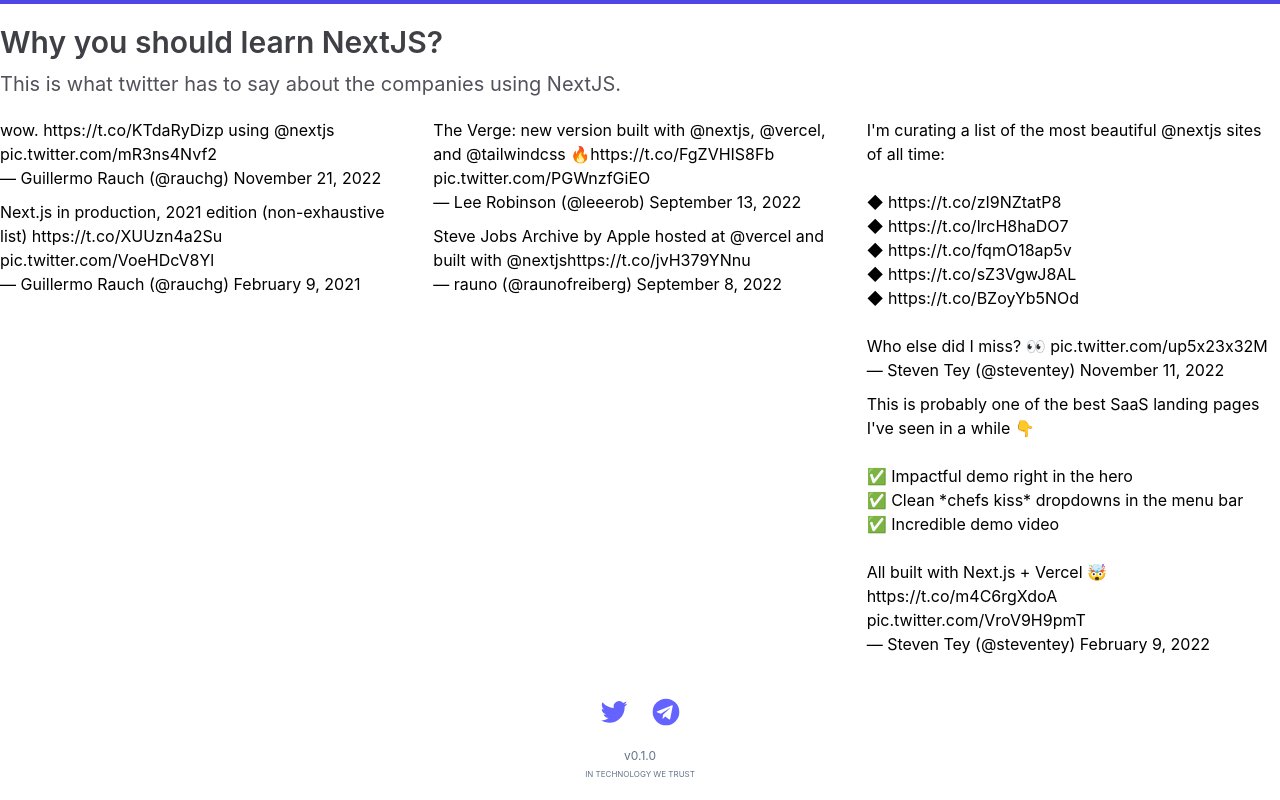
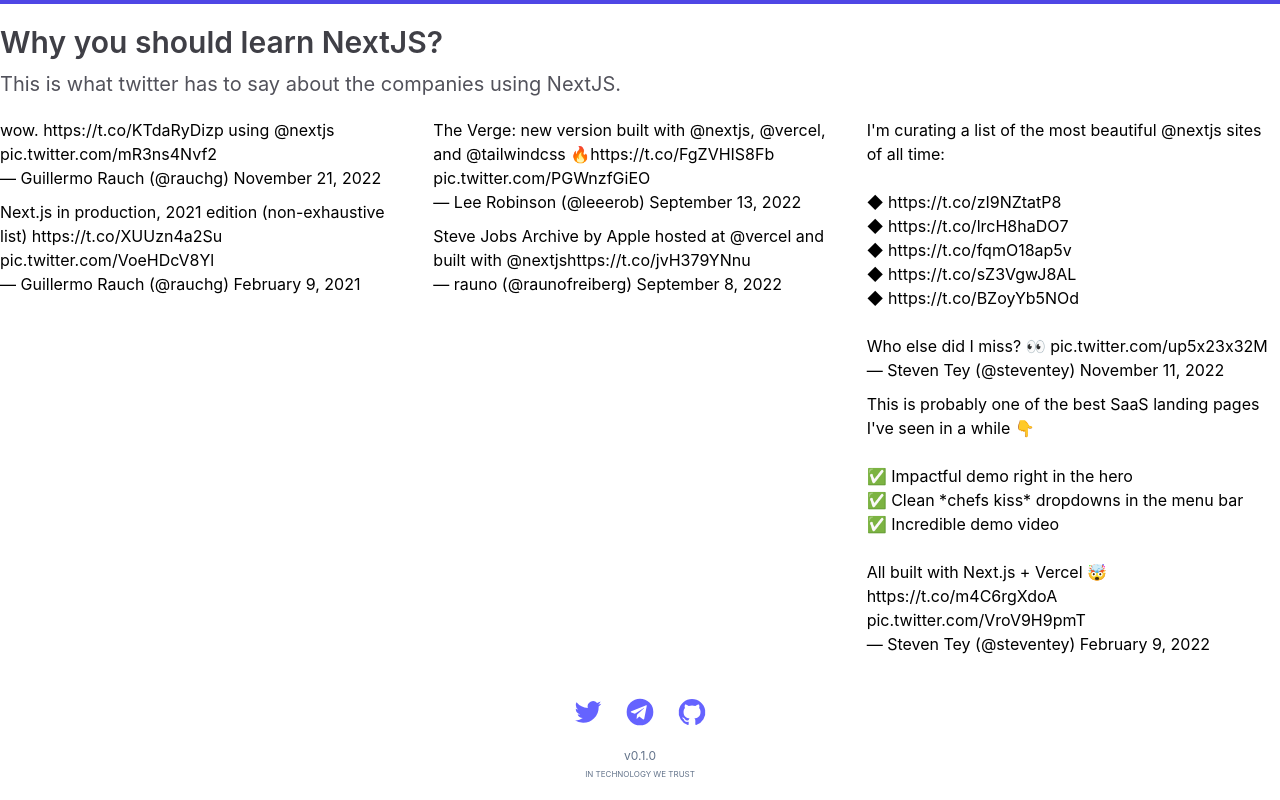
Before and after one commit to codeoholic/howtonextjs.com, a Next.js app: page / in a window 1280 px wide. Shown: the part 796-1596 px from the top of the page. Built offline with nearby package versions, Linux system fonts and the light colour scheme.

Commit message:
feat: github link in footer

```diff
--- a/components/footer/Footer.js
+++ b/components/footer/Footer.js
@@ -21,6 +21,11 @@
                         <img src="/telegram.svg" alt="telegram_icon"/>
                     </Link>
                 </div>
+                <div className="h-8 w-8 relative">
+                    <Link href="https://github.com/codeoholic/howtonextjs.com" passHref target="_blank">
+                        <img src="/github.svg" alt="telegram_icon"/>
+                    </Link>
+                </div>
             </div>
             <div className="flex flex-col items-center justify-center mt-5">
                 <p className="text-xs text-slate-500">v{ version }</p>
```
Also changed, not shown: public/github.svg (added).
